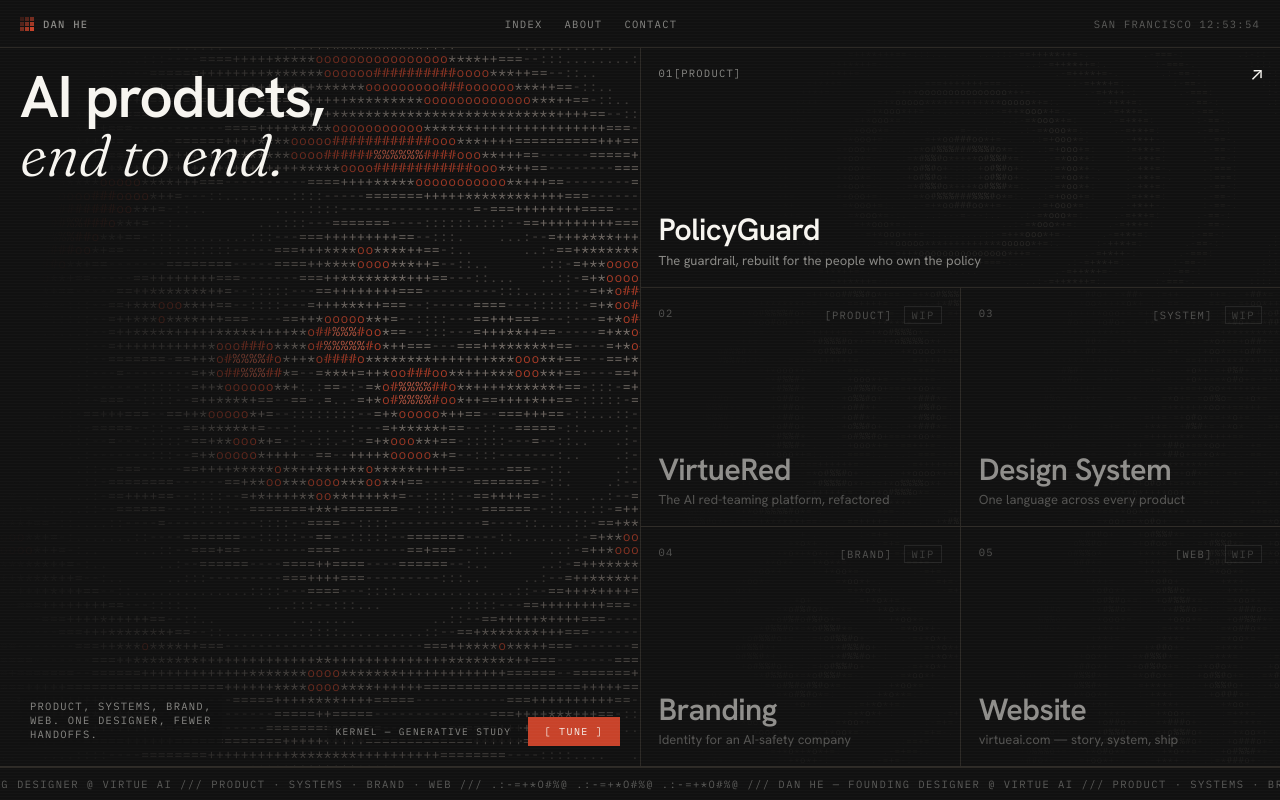
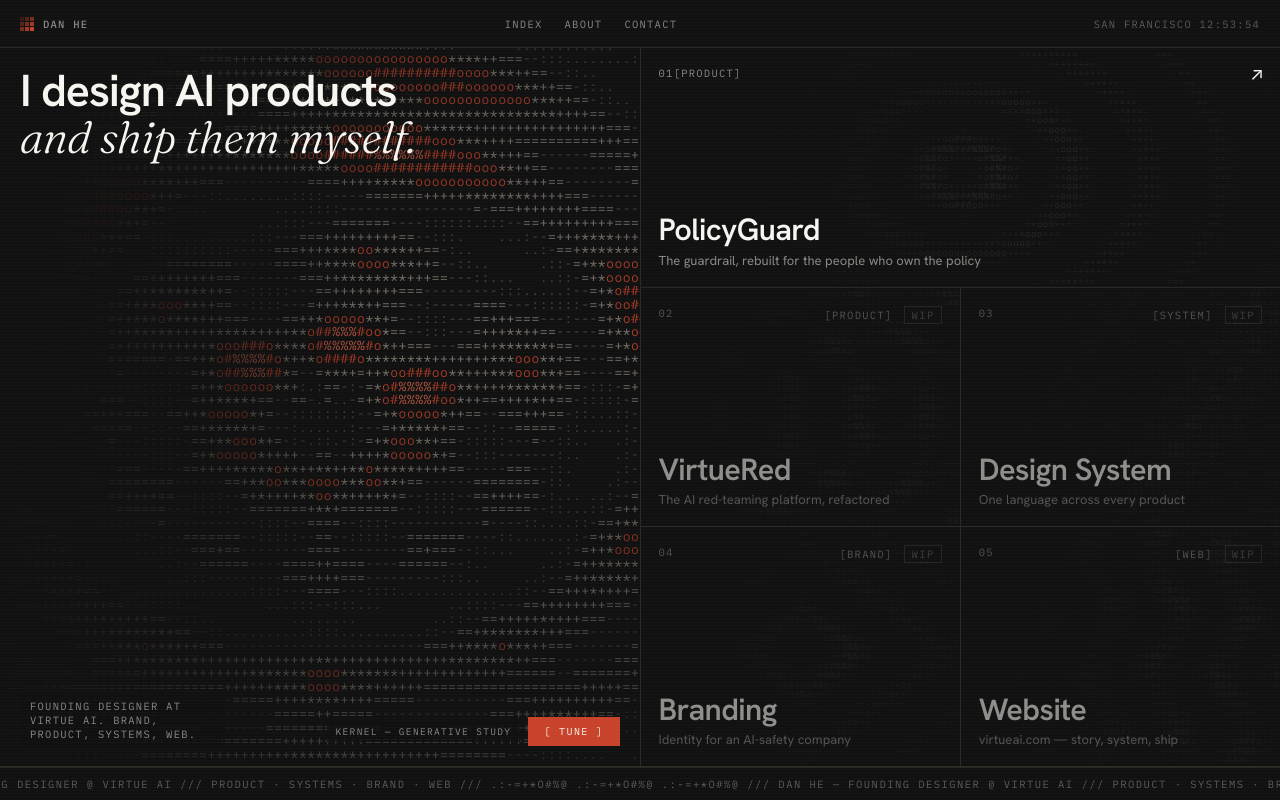
Before and after one commit to danhe-blip/potfolio, a React (Vite) app: page / in a window 1280 px wide. Built offline with nearby package versions, Linux system fonts and the light colour scheme.

Commit message:
Rewrite hero as a first-person statement and refit title type

```diff
--- a/src/config.js
+++ b/src/config.js
@@ -6,9 +6,9 @@ export const SITE = {
   status: "Open to work",
   email: "dhe052@hotmail.com",
   linkedin: "#",
-  heroTitleA: "AI products,",
-  heroTitleB: "end to end.",
-  heroBlurb: "Product, systems, brand, web. One designer, fewer handoffs.",
+  heroTitleA: "I design AI products",
+  heroTitleB: "and ship them myself.",
+  heroBlurb: "Founding designer at Virtue AI. Brand, product, systems, web.",
   artSignature: "Kernel — generative study",
 };
 
--- a/src/index.css
+++ b/src/index.css
@@ -227,11 +227,11 @@ img { max-width: 100%; display: block; }
 }
 .hero-body > .mono:first-child { align-self: flex-start; background: rgba(17, 17, 17, 0.75); padding: 5px 10px; }
 .hero-title {
-  font-size: clamp(34px, 4.6vw, 64px);
-  line-height: 0.98;
+  font-size: clamp(28px, 3.5vw, 48px);
+  line-height: 1.02;
   letter-spacing: -0.025em;
   font-weight: 600;
-  max-width: 12ch;
+  max-width: 22ch;
 }
 .hero-title em {
   font-family: var(--serif);
@@ -736,7 +736,7 @@ img { max-width: 100%; display: block; }
   .cell { min-height: 128px; padding: 14px; }
   .cell--w2 { grid-column: span 1; }
   .cell--hero { grid-column: span 1; grid-row: span 1; min-height: 62dvh; }
-  .hero-title { font-size: clamp(38px, 11vw, 54px); }
+  .hero-title { font-size: clamp(22px, 7vw, 34px); }
   .hero-foot { flex-direction: column; align-items: stretch; gap: 10px; font-size: 9px; letter-spacing: 0.03em; overflow-wrap: anywhere; }
   .hero-blurb { max-width: 100%; }
   .hero-meta { flex-direction: row; align-items: center; justify-content: space-between; gap: 10px; width: 100%; }
```
